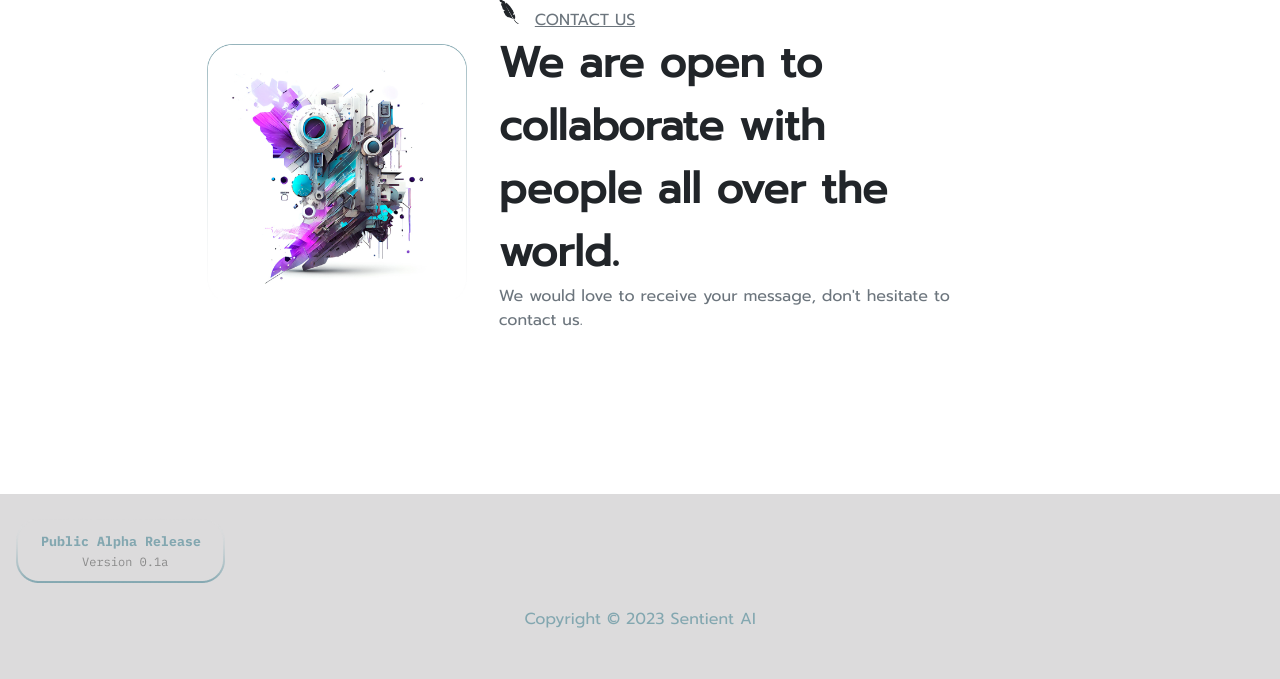
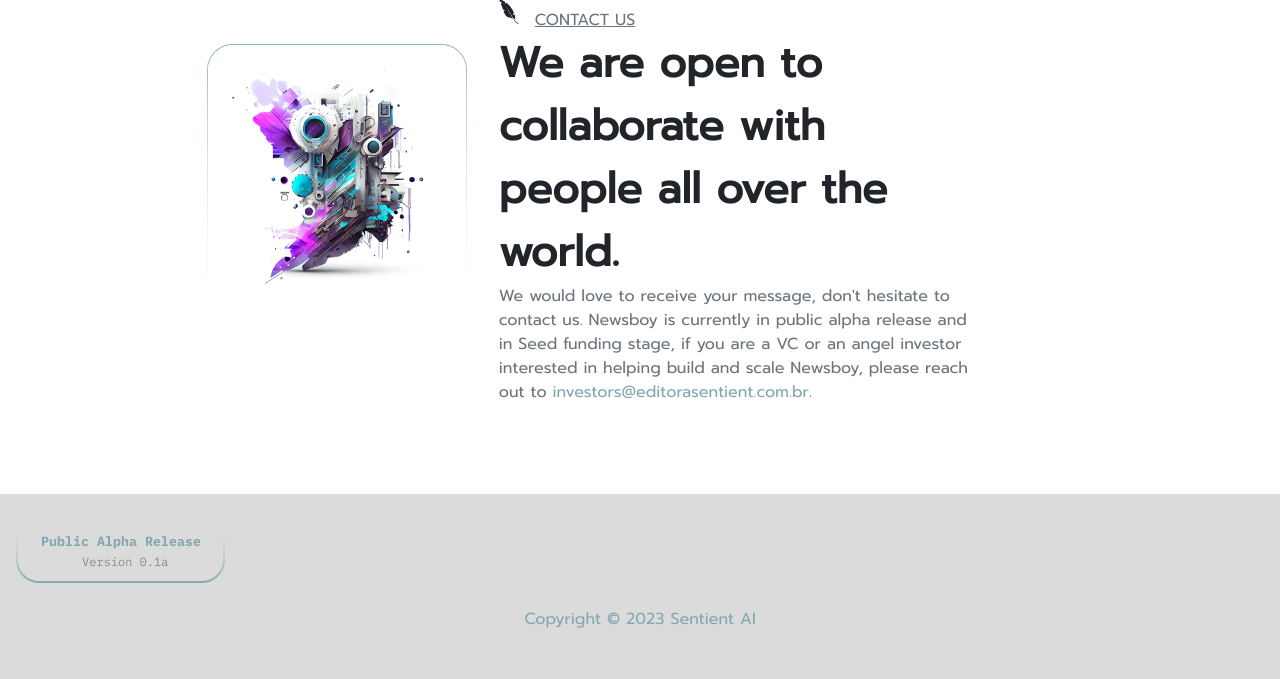
Before and after one commit to VassoD/cohere_hackathon, a Flask app: page /contact in a window 1280 px wide. Shown: the part 121-800 px from the top of the page. Run offline with Flask 2, Linux system fonts and the light colour scheme; style sheets or scripts are compiled from the project's sources; some libraries are stand-ins or nearby versions.

Commit message:
fix contact text

```diff
--- a/templates/contact.html
+++ b/templates/contact.html
@@ -3,7 +3,7 @@
   <img
     class="picture"
     src="../static/images/sentientai.png"
-    alt="A picture representing your team or mission"
+    alt="sentientai image"
   />
   <div class="text-content">
     <div class="title">
@@ -20,6 +20,13 @@
     </p>
     <p class="text-muted">
       We would love to receive your message, don't hesitate to contact us.
+      Newsboy is currently in public alpha release and in Seed funding stage, if
+      you are a VC or an angel investor interested in helping build and scale
+      Newsboy, please reach out to <a
+        href="mailto:investors@editorasentient.com.br"
+        style="color: #83a7b0"
+        >investors@editorasentient.com.br</a
+      >.
     </p>
   </div>
 </div>
```
